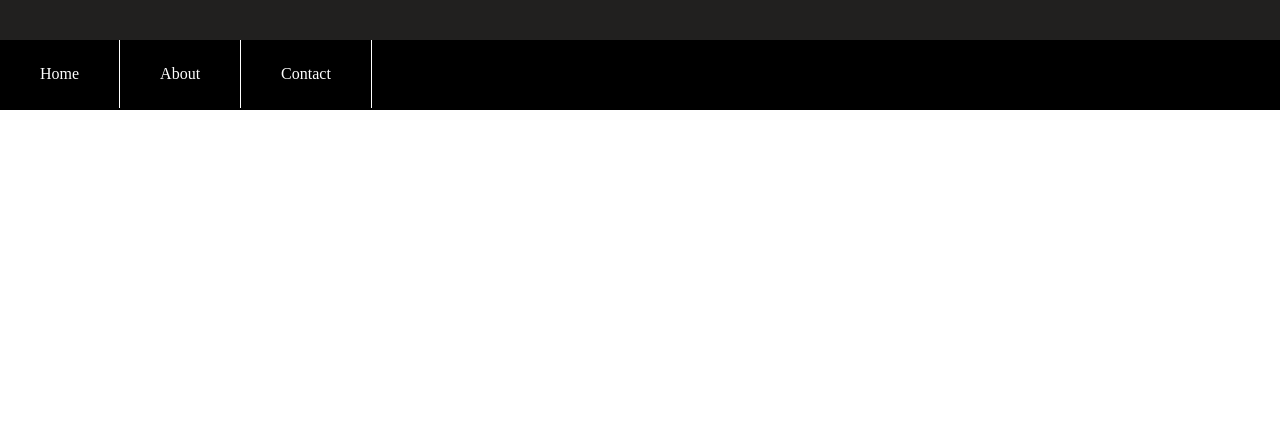
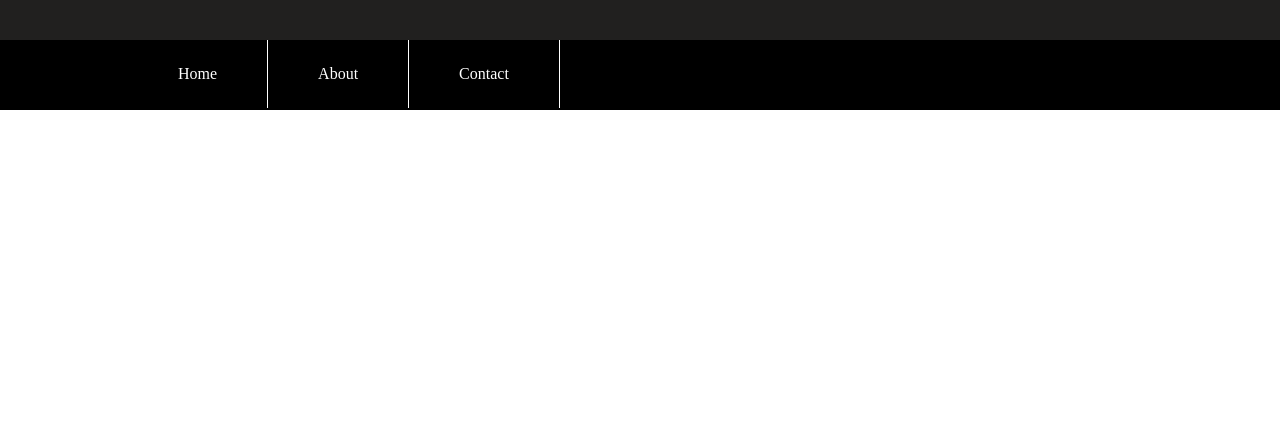
Before and after one commit to iAmAbhishekJaiswal/Raja-Mantri-Chor-Police, a plain HTML site: page newlayout.html in a window 1280 px wide. Shown: the part 360-800 px from the top of the page. Drawn offline with Linux system fonts and the light colour scheme.

Commit message:
Update newlayout.html

```diff
--- a/newlayout.html
+++ b/newlayout.html
@@ -54,7 +54,7 @@
              height:70px;
              background:black;
              margin: 0 auto;
-             float:left;
+             float:right;
             }
             #menudata ul{
              list-style:none;
@@ -63,9 +63,10 @@
              text-align:center;
             }
             #menudata ul li a:link,#menudata ul li a:visited{
+
                background:black;
                color:white;
-               padding: 25px 40px;
+               padding: 25px 50px;
                float:left;
                text-decoration:none;
                border-right:solid 1px white;
```
